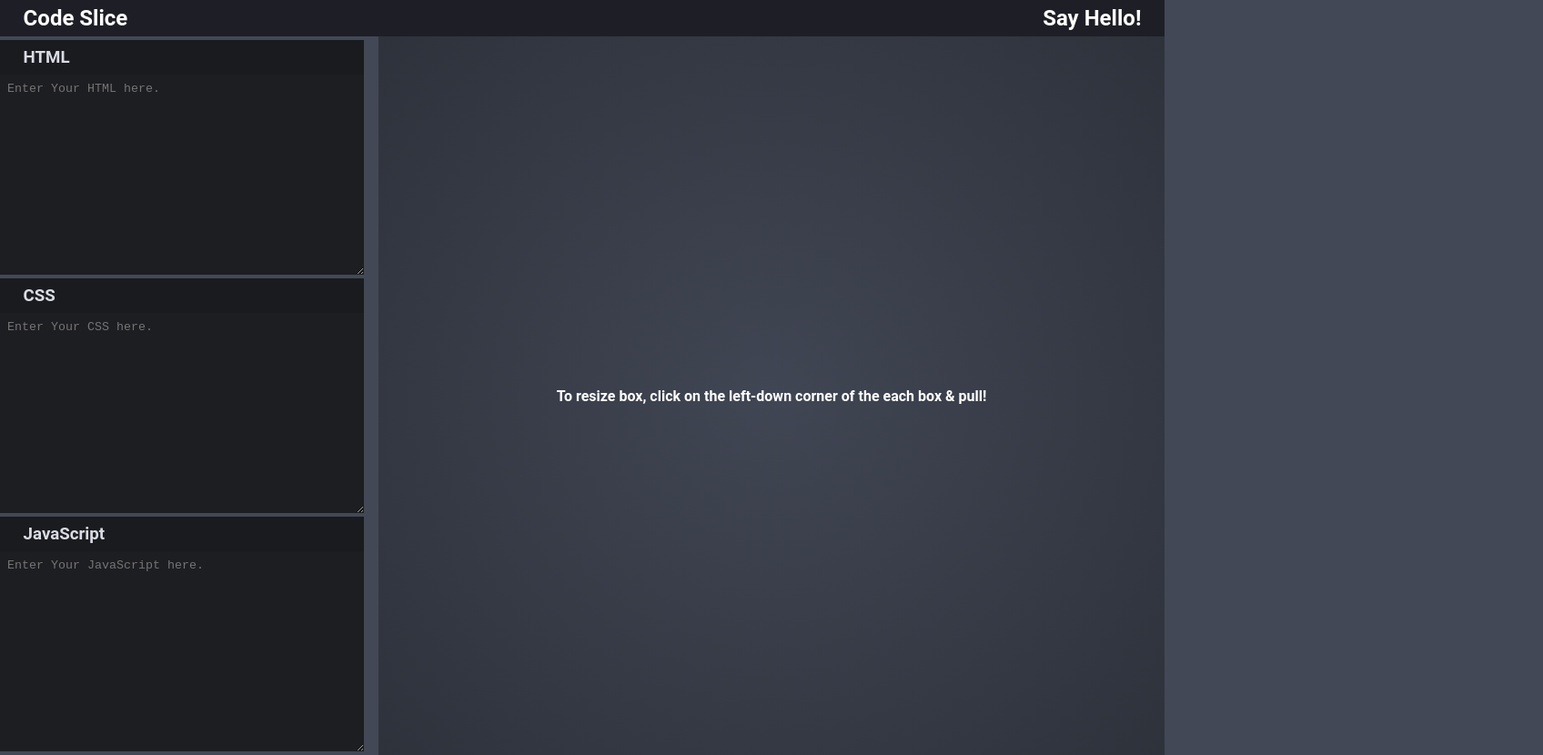
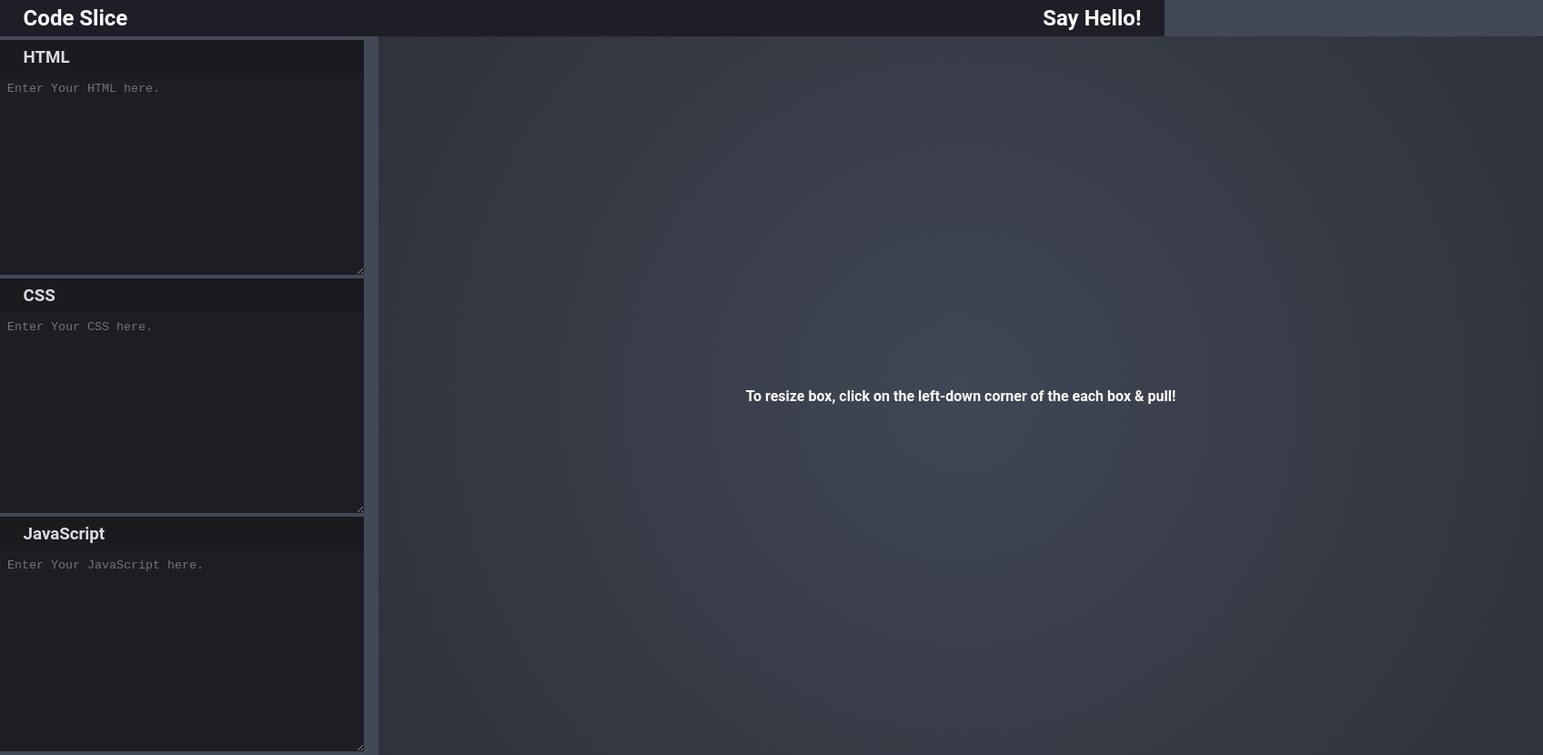
Before and after one commit to nasimuddin01/code-slice, a plain HTML site: page index.html in a window 1280 px wide. Shown: the whole page at 91% size, 1696 px wide, since content can reach past the window. Drawn offline with Linux system fonts and the light colour scheme.

Commit message:
Final mobile friendly version.

```diff
--- a/master.scss
+++ b/master.scss
@@ -70,9 +70,11 @@ main {
     flex-direction: column;
     justify-content: center;
     align-items: center;
+    width: 100vw;
 
     h4 {
       padding: 0 1rem;
+      text-align: center;
     }
 
     iframe {
```
Also changed, not shown: master.min.css.
